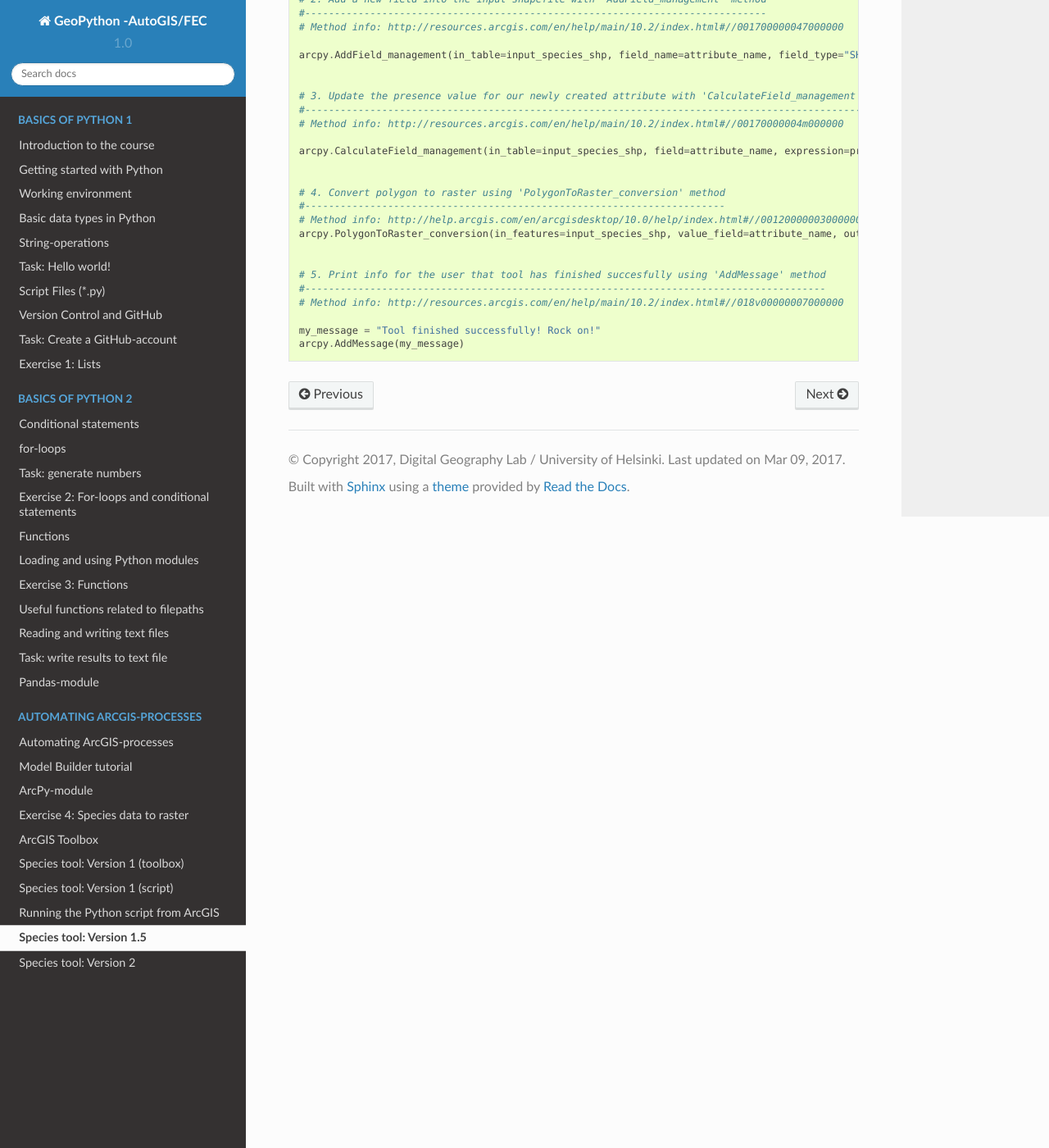
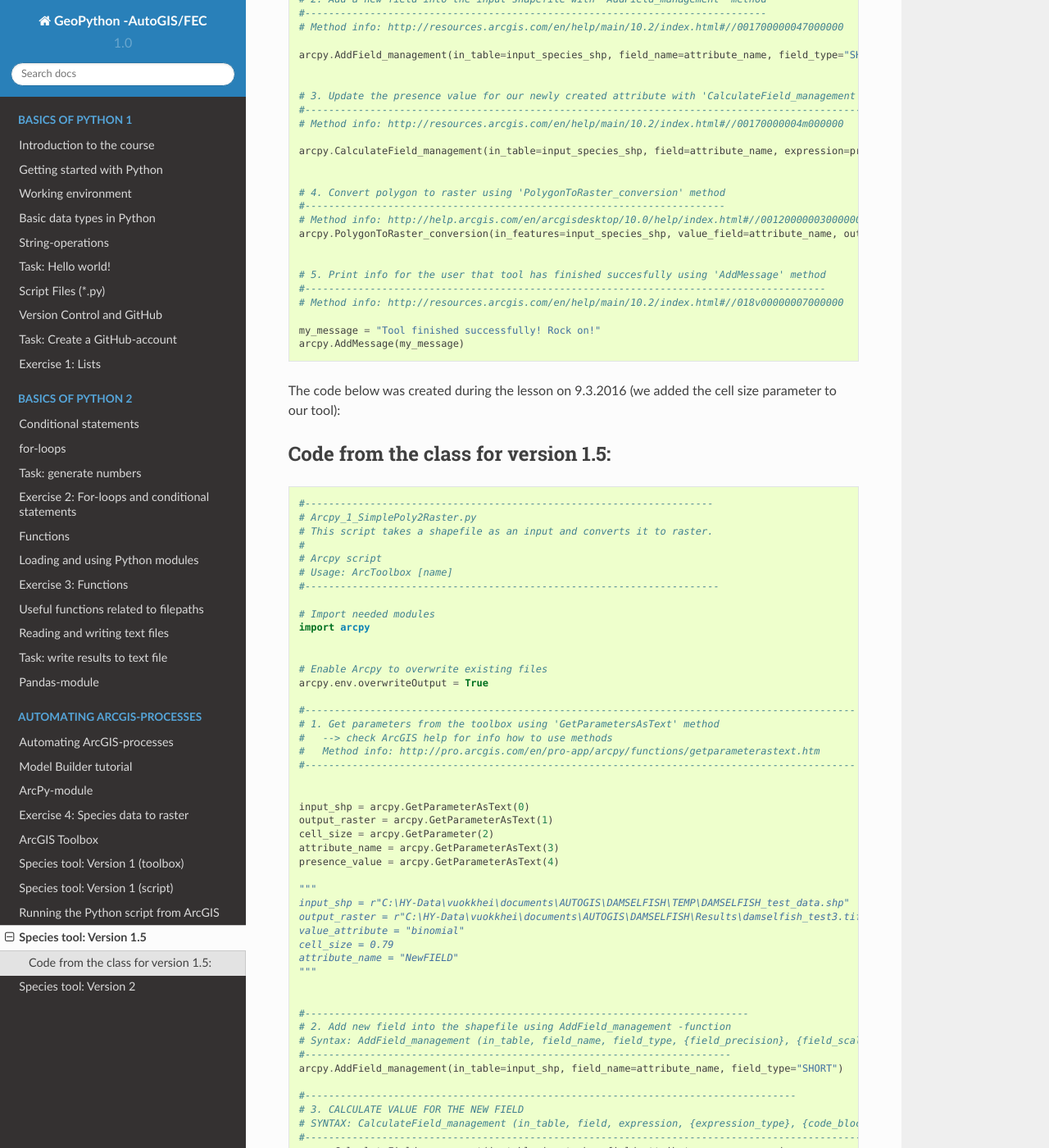
Before and after one commit to Automating-GIS-processes/FEC, a Sphinx documentation site: the page built from source/Day4-version1-5.rst, in a window 1280 px wide and 1400 px high, scrolled down 1275 px. Shown: the whole window at 82% size. Built offline with Sphinx 7.4.7 and the Read the Docs theme 2.0.0, drawn with Linux system fonts in a browser that asks for light colours; some of the changed text lies outside the part shown.

Commit message:
script from class for version 1.5

```diff
--- a/source/Day4-version1-5.rst
+++ b/source/Day4-version1-5.rst
@@ -65,3 +67,81 @@
 
     my_message = "Tool finished successfully! Rock on!"
     arcpy.AddMessage(my_message)
+
+
+The code below was created during the lesson on 9.3.2016 (we added the cell size parameter to our tool):
+
+Code from the class for version 1.5:
+---------------------
+
+.. code:: python
+
+    #---------------------------------------------------------------------
+    # Arcpy_1_SimplePoly2Raster.py
+    # This script takes a shapefile as an input and converts it to raster.
+    #
+    # Arcpy script
+    # Usage: ArcToolbox [name]
+    #----------------------------------------------------------------------
+
+    # Import needed modules
+    import arcpy
+
+
+    # Enable Arcpy to overwrite existing files
+    arcpy.env.overwriteOutput = True
+
+    #---------------------------------------------------------------------------------------------
+    # 1. Get parameters from the toolbox using 'GetParametersAsText' method
+    #   --> check ArcGIS help for info how to use methods
+    #   Method info: http://pro.arcgis.com/en/pro-app/arcpy/functions/getparameterastext.htm
+    #---------------------------------------------------------------------------------------------
+
+
+    input_shp = arcpy.GetParameterAsText(0)
+    output_raster = arcpy.GetParameterAsText(1)
+    cell_size = arcpy.GetParameter(2)
+    attribute_name = arcpy.GetParameterAsText(3)
+    presence_value = arcpy.GetParameterAsText(4)
+
+    """
+    input_shp = r"C:\HY-Data\vuokkhei\documents\AUTOGIS\DAMSELFISH\TEMP\DAMSELFISH_test_data.shp"
+    output_raster = r"C:\HY-Data\vuokkhei\documents\AUTOGIS\DAMSELFISH\Results\damselfish_test3.tif"
+    value_attribute = "binomial"
+    cell_size = 0.79
+    attribute_name = "NewFIELD"
+    """
+
+
+    #---------------------------------------------------------------------------
+    # 2. Add new field into the shapefile using AddField_management -function
+    # Syntax: AddField_management (in_table, field_name, field_type, {field_precision}, {field_scale}, {field_length}, {field_alias}, {field_is_nullable}, {field_is_required}, {field_domain})
+    #------------------------------------------------------------------------
+    arcpy.AddField_management(in_table=input_shp, field_name=attribute_name, field_type="SHORT")
+
+    #-----------------------------------------------------------------------------------
+    # 3. CALCULATE VALUE FOR THE NEW FIELD
+    # SYNTAX: CalculateField_management (in_table, field, expression, {expression_type}, {code_block})
+    #-------------------------------------------------------------------------------------------------
+    arcpy.CalculateField_management(in_table=input_shp, field=attribute_name, expression=presence_value)
+
+    #--------------------------------------------------------------------------------------------
+    # 4. Convert input Shapefile into a Raster Dataset using 'PolygonToRaster_conversion' method
+    # Method info: http://resources.arcgis.com/en/help/main/10.2/index.html#//001200000030000000
+    #
+    # Syntax: PolygonToRaster_conversion (in_features, value_field, out_rasterdataset, {cell_assignment}, {priority_field}, {cellsize})
+    #--------------------------------------------------------------------------------------------
+    arcpy.PolygonToRaster_conversion(in_features=input_shp, value_field=attribute_name, out_rasterdataset=output_raster, cellsize=cell_size)
+
+
+    #arcpy.PolygonToRaster_conversion(input_shp, value_attribute, output_raster, "", "", cell_size)
+
+    # 3. ADD INFO MESSAGE
+
+    message_text = "\n\nProcess was a great success! \nOutput generated: " + output_raster + "\n\n"
+
+    #ADD INFO TO TOOLBOX PROCESSING WINDOW
+    arcpy.AddMessage(message_text)
+
+    #PRINT INFO TO PYTHON CONSOLE
+    print(message_text)
```
Also changed, not shown: other parts of source/Day4-version1-5.rst (+2 -0 lines).
